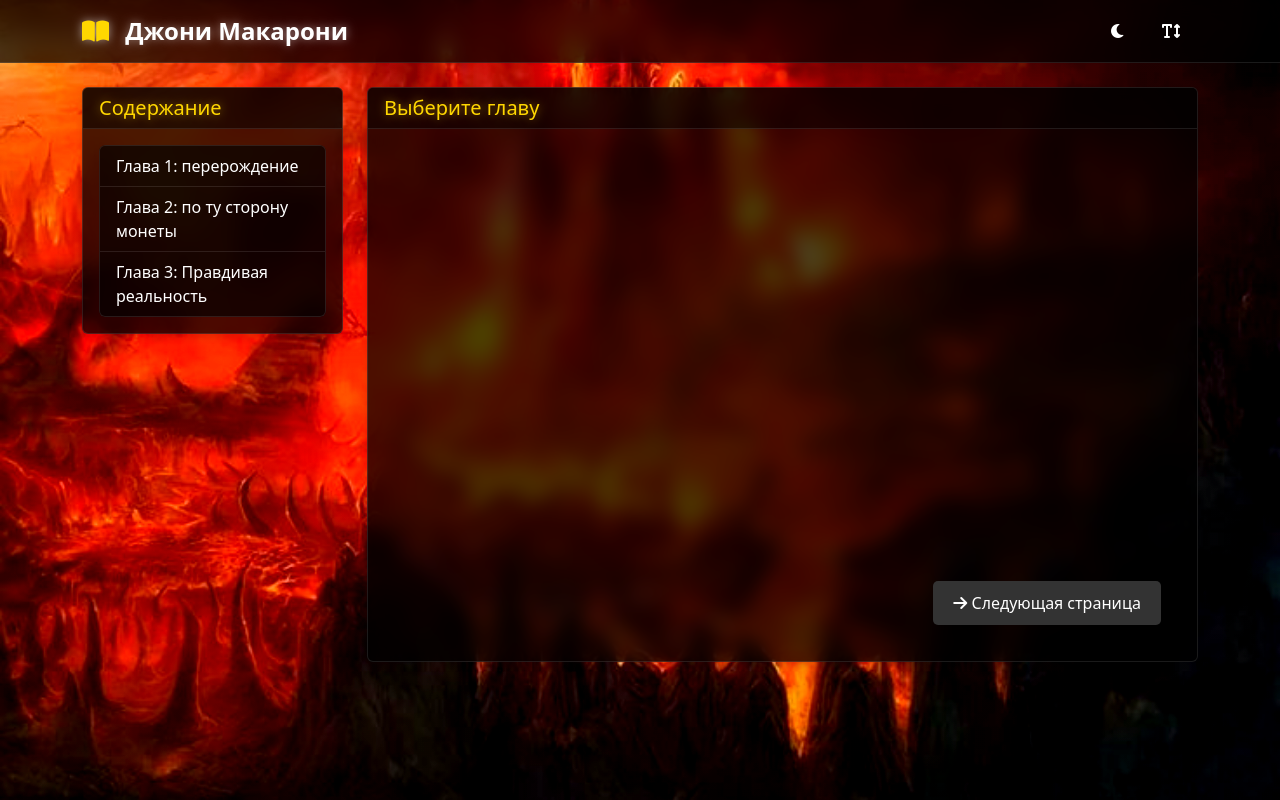
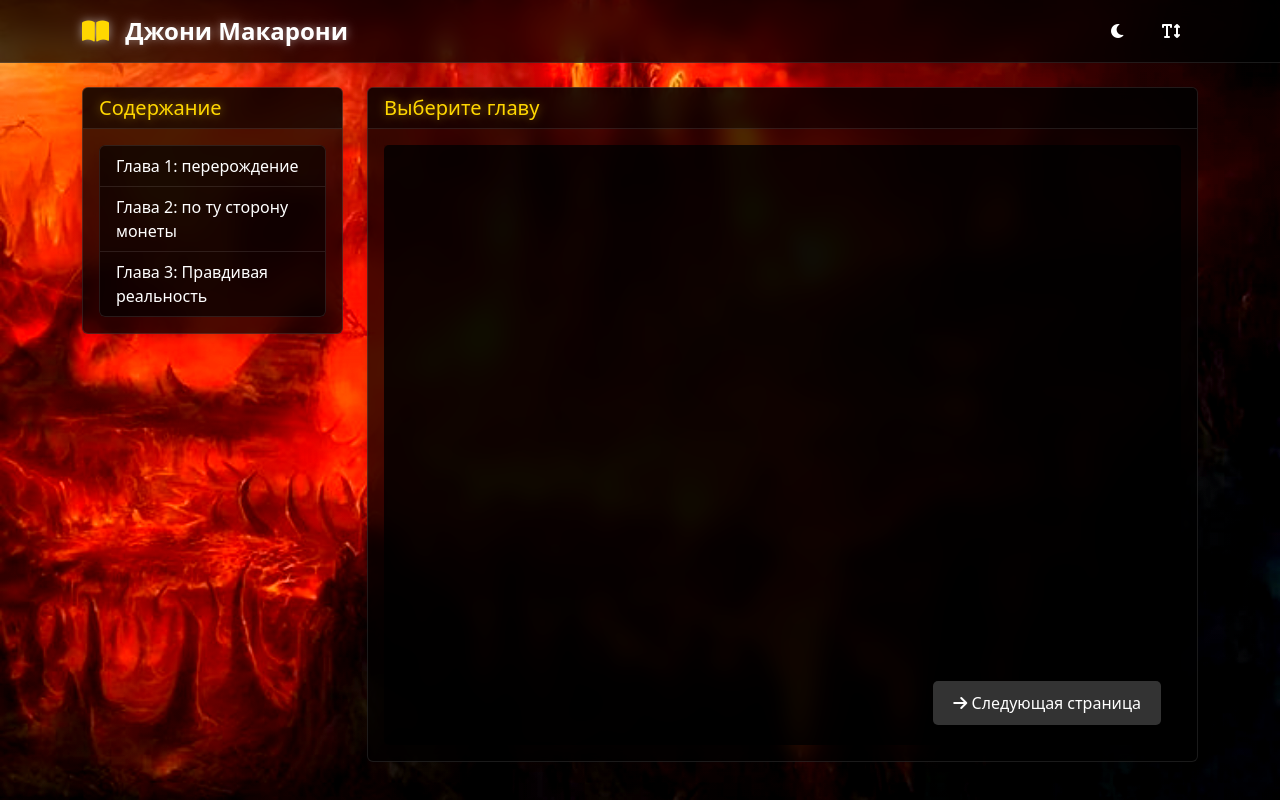
Before and after one commit to crop4ic/Johnny-Macaroni, a plain HTML site: page index.html in a window 1280 px wide. Drawn offline with nearby package versions, Linux system fonts and the light colour scheme.

Commit message:
update_2

```diff
--- a/styles.css
+++ b/styles.css
@@ -503,9 +503,11 @@ body.light-theme .animated-background {
 
 /* Стили для эффекта книги */
 .book-container {
+    position: relative;
+    width: 100%;
+    height: 600px;
     perspective: 2000px;
-    position: relative;
-    min-height: 500px;
+    overflow: hidden;
 }
 
 .book-page {
@@ -515,6 +517,11 @@ body.light-theme .animated-background {
     transform-style: preserve-3d;
     transition: transform 1.5s;
     transform-origin: left center;
+    background: rgba(0, 0, 0, 0.8);
+    border-radius: 5px;
+    box-shadow: 0 0 20px rgba(0, 0, 0, 0.5);
+    overflow-y: auto;
+    padding: 20px;
 }
 
 body.light-theme .book-page {
@@ -533,6 +540,9 @@ body.light-theme .book-page {
     backface-visibility: hidden;
     transition: opacity 0.5s;
     opacity: 0;
+    overflow-y: auto;
+    padding: 20px;
+    box-sizing: border-box;
 }
 
 .book-page-content.show {
@@ -551,7 +561,7 @@ body.light-theme .book-page {
 
 /* Стили для кнопки перелистывания */
 #next-page {
-    position: fixed;
+    position: absolute;
     bottom: 20px;
     right: 20px;
     padding: 10px 20px;
@@ -561,6 +571,7 @@ body.light-theme .book-page {
     border-radius: 5px;
     cursor: pointer;
     transition: background 0.3s;
+    z-index: 10;
 }
 
 #next-page:hover {
```
